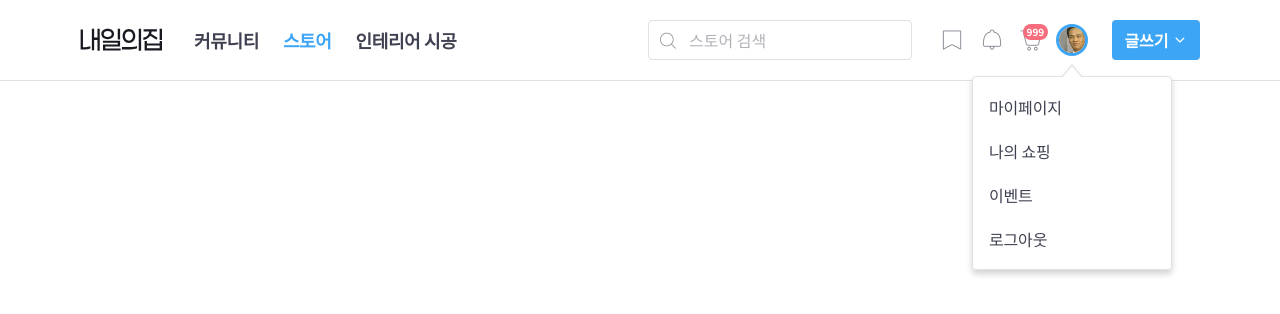
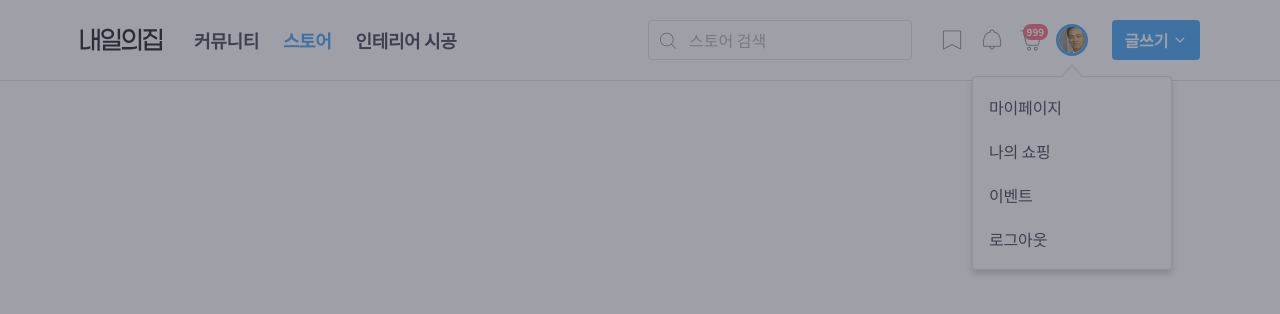
Before and after one commit to HyeonGyu-Shin/tomorrow-house, a website: page index.html in a window 1280 px wide. Drawn offline with nearby package versions, Linux system fonts and the light colour scheme; files that its build step writes are made by us from their sources; files whose address does not match are found by name.

Commit message:
🚧  Implement overlay components

```diff
--- a/index.html
+++ b/index.html
@@ -266,5 +266,9 @@
 
 
     </aside>
+
+
+    <div class="overlay" aria-hidden>
+    </div>
   </body>
 </html>
--- /dev/null
+++ b/styles/layouts/_overlay.scss
@@ -0,0 +1,9 @@
+.overlay {
+  position: fixed;
+  top: 0;
+  right: 0;
+  z-index: $overray-level;
+  width: 100%;
+  height: 100vh;
+  background-color: rgba($primary, 0.5);
+}
--- a/styles/style.scss
+++ b/styles/style.scss
@@ -2,6 +2,7 @@
 @import './constants/typography';
 @import './constants/breakpoints';
 @import './constants/box-shadows';
+@import './constants/z-indexes';
 
 @import './base/fonts';
 @import './base/normalize';
@@ -30,3 +31,4 @@
 @import './layouts/grid';
 @import './layouts/gnb';
 @import './layouts/sidebar';
+@import './layouts/overlay';
```
